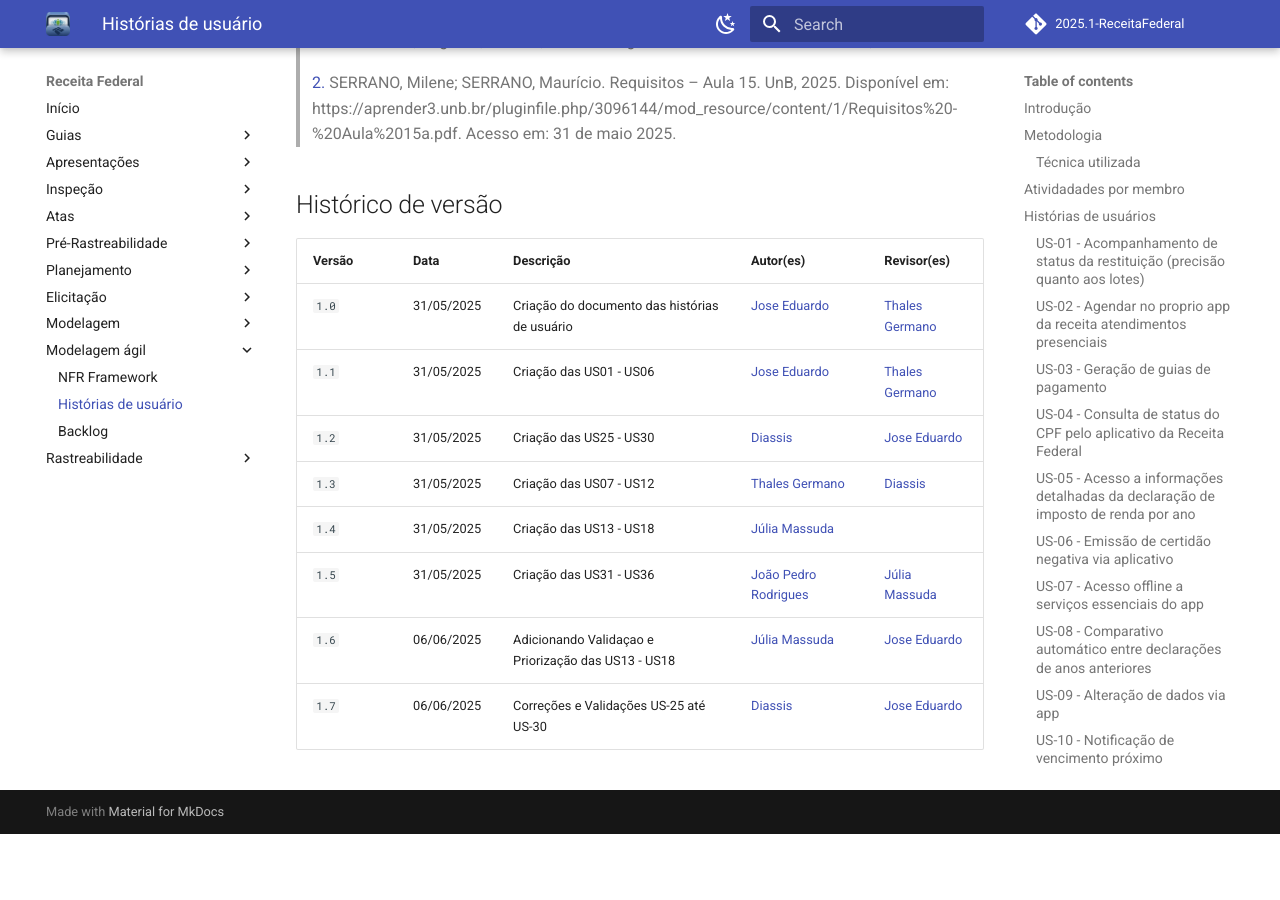
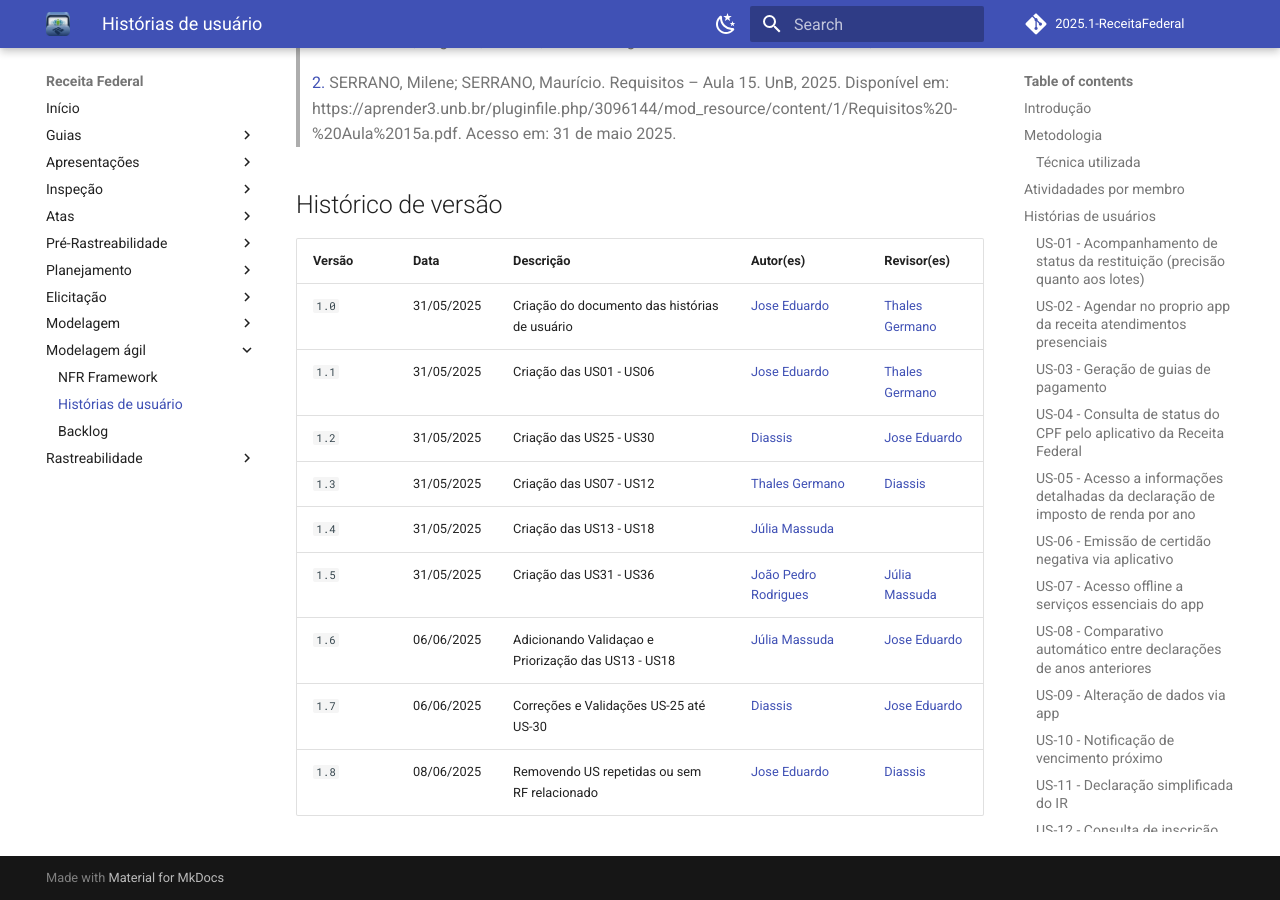
Before and after one commit to Requisitos-de-Software/2025.1-Meu-INSS, an MkDocs documentation site: the page built from docs/modelagem-agil/historias-usuario.md, in a window 1280 px wide and 900 px high, scrolled down 22756 px. Built offline with MkDocs 1.6.1 and Material for MkDocs 9.7.7, drawn with Linux system fonts in a browser that asks for light colours; comment, search, counter and statistics services are not loaded; before the commit the page ends 23590 px from its top, so only the background shows below that.

Commit message:
add histórico de versão atualizado

```diff
--- a/docs/modelagem-agil/historias-usuario.md
+++ b/docs/modelagem-agil/historias-usuario.md
@@ -597,3 +597,4 @@ Versão |   Data     | Descrição | Autor(es) | Revisor(es)
 `1.5`  | 31/05/2025 | Criação das US31 - US36 | [João Pedro Rodrigues](https://github.com/JpRodrigues2) |[Júlia Massuda](https://github.com/JuliaReis18)|
 `1.6`  | 06/06/2025 | Adicionando Validaçao e Priorização das US13 - US18 | [Júlia Massuda](https://github.com/JuliaReis18) |[Jose Eduardo](https://github.com/jevprado) |
 `1.7`  | 06/06/2025 | Correções e Validações US-25 até US-30 | [Diassis](https://github.com/Diaxiz) |[Jose Eduardo](https://github.com/jevprado) |
+`1.8`  | 08/06/2025 | Removendo US repetidas ou sem RF relacionado | [Jose Eduardo](https://github.com/jevprado) | [Diassis](https://github.com/Diaxiz) |
```
